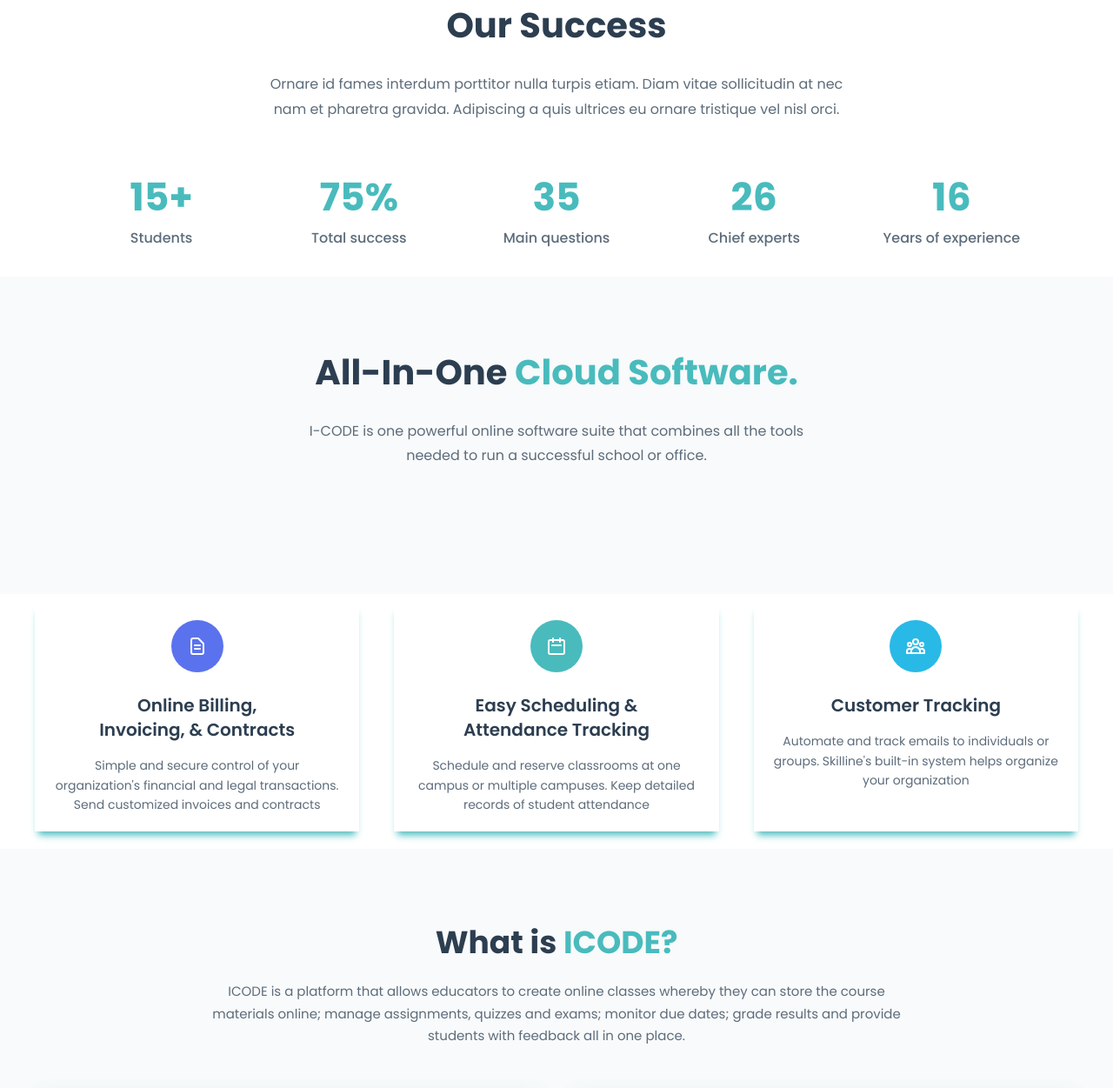
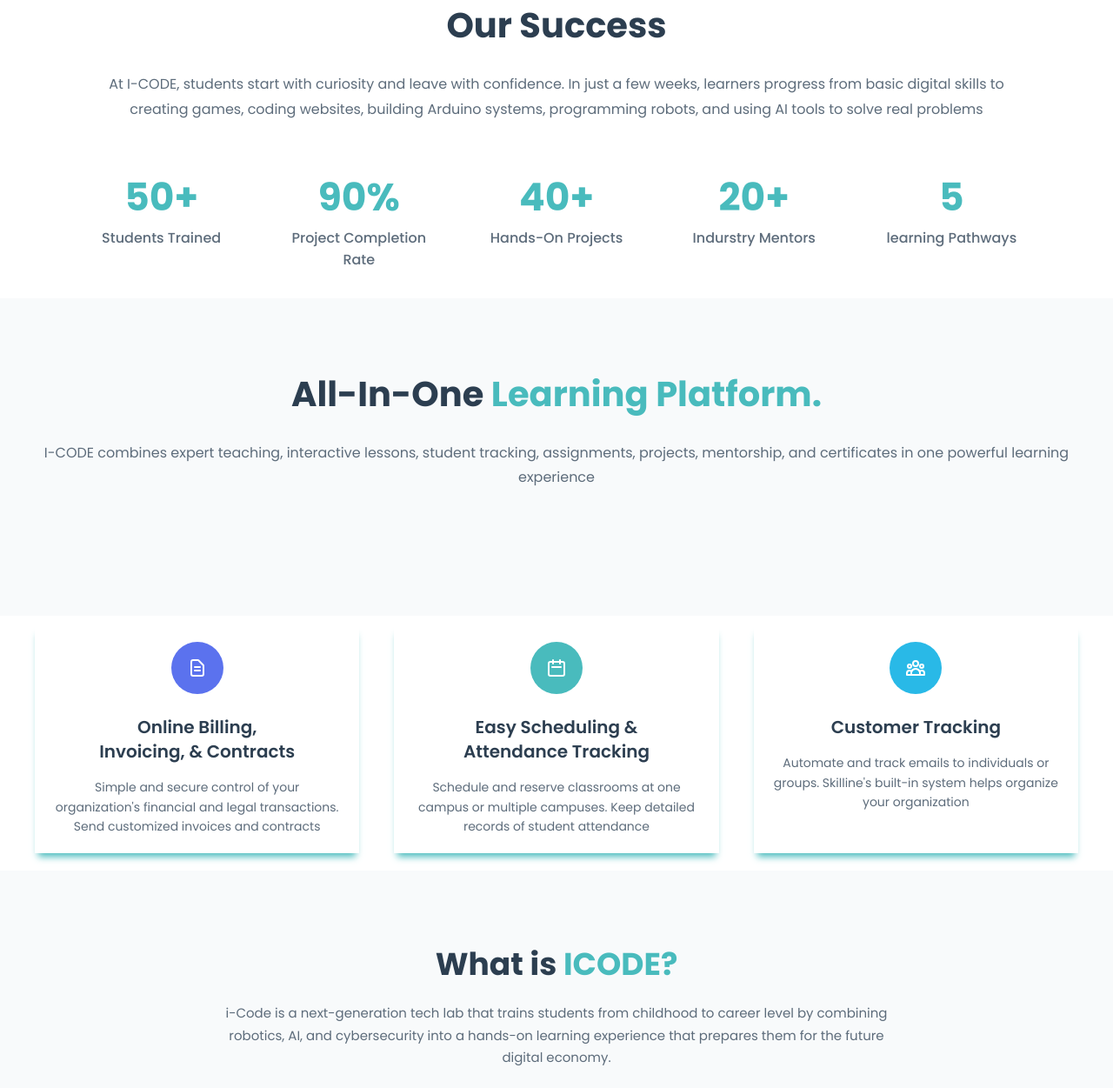
Before and after one commit to pSeudnotsudo/i-code-lab, a Django app: page / in a window 1280 px wide. Shown: the part 721-1972 px from the top of the page at 87% size. Run offline with Django 5.2, Linux system fonts and the light colour scheme.

Commit message:
update images

```diff
--- a/pages/templates/index.html
+++ b/pages/templates/index.html
@@ -12,12 +12,11 @@
     <div class="hero-container">
       <div class="hero-content">
         <h1 class="hero-title">
-          <span class="highlight">Studying</span> at I-code is now<br />
-          much easier
+          <span class="highlight">Invent the Code.</span>Ignite the Future<br />
+
         </h1>
         <p class="hero-subtitle">
-          I-Code is an interesting platform that will teach<br />
-          you in more an interactive way
+          Learn coding, robotics, AI, drones, and digital skills through hands-on projects designed for kids, teens, university students, and professionals.
         </p>
         <div class="hero-buttons">
           <a href="/join" class="btn-primary">Join for free</a>
@@ -30,7 +29,7 @@
       </div>
 
       <div class="hero-image">
-        <img src="https://tinyurl.com/3jura2y5" alt="Student" class="student-img" />
+        <img src="static/images/Image 2026-03-30 at 17.28.11.jpeg" alt="Student" class="student-img" />
 
         <!-- Floating Cards -->
         <div class="floating-card card-students">
@@ -93,30 +92,29 @@
     <div class="success-container">
       <h2 class="section-title">Our Success</h2>
       <p class="section-description">
-        Ornare id fames interdum porttitor nulla turpis etiam. Diam vitae sollicitudin at nec<br />
-        nam et pharetra gravida. Adipiscing a quis ultrices eu ornare tristique vel nisl orci.
+        At I-CODE, students start with curiosity and leave with confidence. In just a few weeks, learners progress from basic digital skills to creating games, coding websites, building Arduino systems, programming robots, and using AI tools to solve real problems
       </p>
 
       <div class="stats-grid">
         <div class="stat-item">
-          <div class="stat-number">15K+</div>
-          <div class="stat-label">Students</div>
+          <div class="stat-number">50+</div>
+          <div class="stat-label">Students Trained</div>
         </div>
         <div class="stat-item">
-          <div class="stat-number">75%</div>
-          <div class="stat-label">Total success</div>
+          <div class="stat-number">90%</div>
+          <div class="stat-label">Project Completion Rate</div>
         </div>
         <div class="stat-item">
-          <div class="stat-number">35</div>
-          <div class="stat-label">Main questions</div>
+          <div class="stat-number">40+</div>
+          <div class="stat-label">Hands-On Projects</div>
         </div>
         <div class="stat-item">
-          <div class="stat-number">26</div>
-          <div class="stat-label">Chief experts</div>
+          <div class="stat-number">20+</div>
+          <div class="stat-label">Indurstry Mentors</div>
         </div>
         <div class="stat-item">
-          <div class="stat-number">16</div>
-          <div class="stat-label">Years of experience</div>
+          <div class="stat-number">5</div>
+          <div class="stat-label">learning Pathways</div>
         </div>
       </div>
     </div>
@@ -125,10 +123,9 @@
   <!-- Cloud Software Section -->
   <section class="cloud-section">
     <div class="cloud-container">
-      <h2 class="section-title">All-In-One <span class="highlight-cloud">Cloud Software.</span></h2>
+      <h2 class="section-title">All-In-One <span class="highlight-cloud">Learning Platform.</span></h2>
       <p class="section-description">
-        I-CODE is one powerful online software suite that combines all the tools<br />
-        needed to run a successful school or office.
+        I-CODE combines expert teaching, interactive lessons, student tracking, assignments, projects, mentorship, and certificates in one powerful learning experience
       </p>
     </div>
   </section>
@@ -143,11 +140,10 @@
 
         {% comment %} <div class="ft-success__software">
             <h3 class="ft-success__software-title">
-                All-in-One <span class="ft-success__software-highlight">Cloud Software.</span>
+                Online Learning <span class="ft-success__software-highlight">& Class Acces.</span>
             </h3>
             <p class="ft-success__software-desc">
-                I-CODE is one powerful online software suite that combines all the tools
-                needed to run a successful school or office.
+                Attend live or recorded classes from anywhere and continue learning at your own pace.
             </p>
         </div> {% endcomment %}
 
@@ -200,9 +196,7 @@
         <div class="ft-what-is__header">
             <h2 class="ft-what-is__title">What is <span class="ft-what-is__title-highlight">ICODE?</span></h2>
             <p class="ft-what-is__subtitle">
-                ICODE is a platform that allows educators to create online classes whereby they can
-                store the course materials online; manage assignments, quizzes and exams; monitor
-                due dates; grade results and provide students with feedback all in one place.
+                i-Code is a next-generation tech lab that trains students from childhood to career level by combining robotics, AI, and cybersecurity into a hands-on learning experience that prepares them for the future digital economy.
             </p>
         </div>
 
--- a/pages/templates/navbar.html
+++ b/pages/templates/navbar.html
@@ -3,7 +3,7 @@
 
 <nav class="navbar">
     <div class="nav-container">
-        <a href="/" class="logo">I-CODE</a>
+        <a href="/" class="logo"><img src="static/images/I CODE LOGOS  V2_Page_2.png" alt="I-CODE Logo" style="top: auto; height: 50px;width: 100px;" /></a>
         <ul class="nav-links">
             <li><a href="{% url 'index' %}">Home</a></li>
             <li><a href="{% url 'courses' %}">Courses</a></li>
```
Also changed, not shown: static/images/I CODE LOGOS  V2_Page_1.png (added), static/images/I CODE LOGOS  V2_Page_2.png (added), static/images/Image 2026-03-30 at 17.28.11.jpeg (added), static/images/Image 2026-03-30 at 17.28.12 (1).jpeg (added), static/images/Image 2026-03-30 at 17.28.12.jpeg (added), static/images/logo2.png (added).
